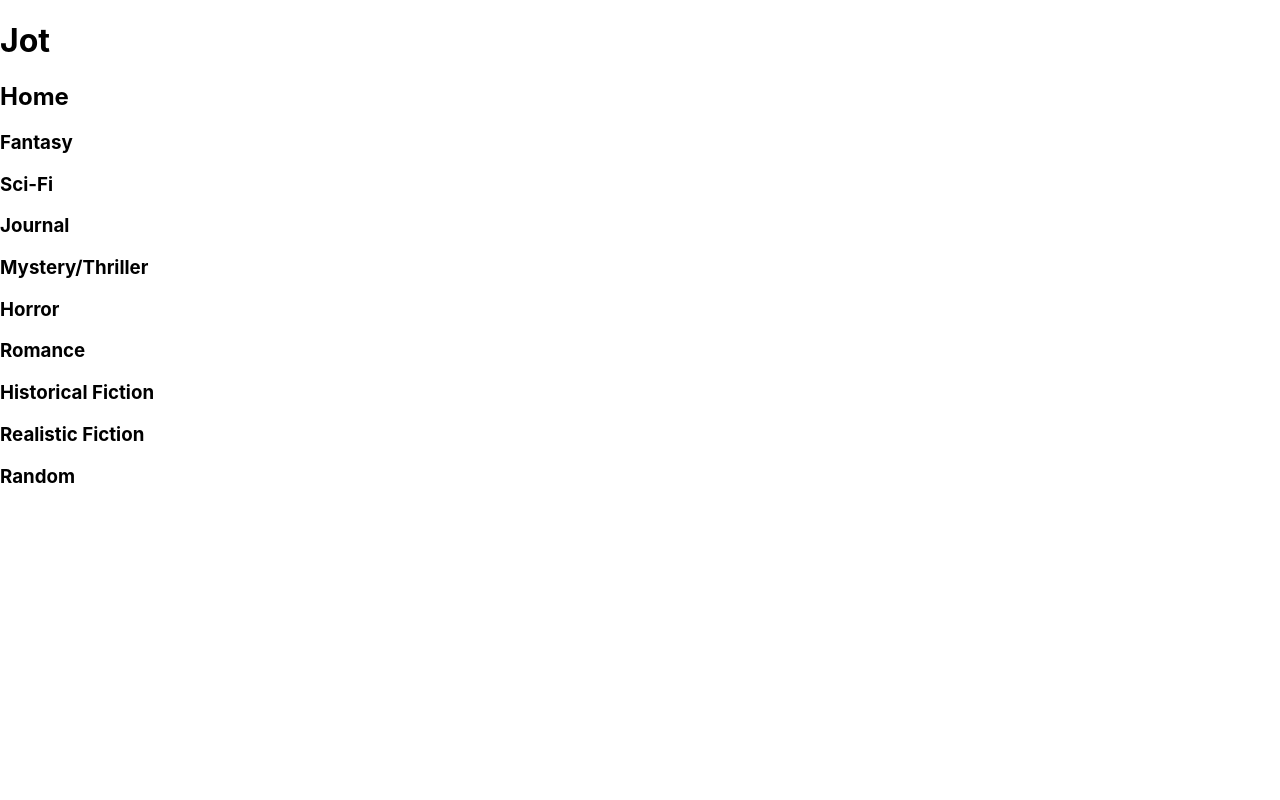
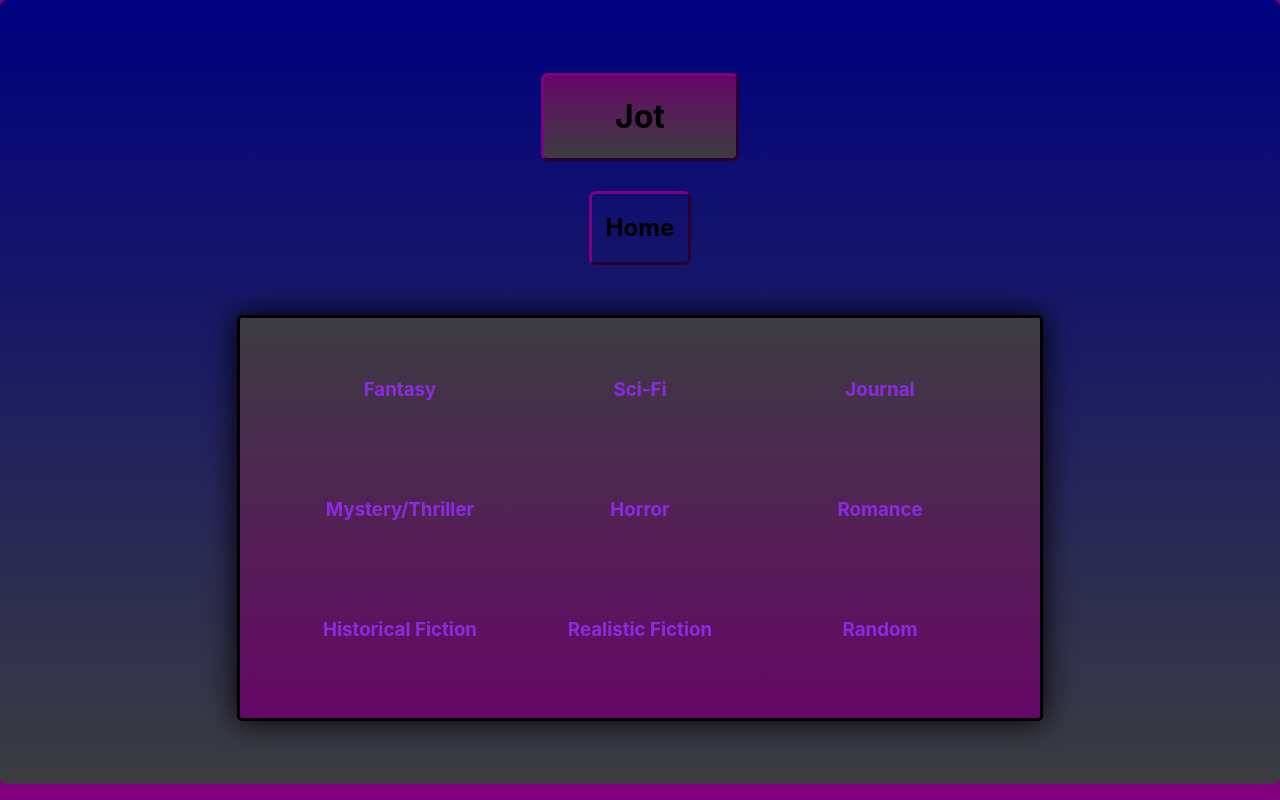
Before and after one commit to T-Miller94/react-fullstack-project-jot, a React (Create React App) app: page / in a window 1280 px wide. Built offline with nearby package versions, Linux system fonts and the light colour scheme.

Commit message:
functionality done; styling continues...

```diff
--- a/src/App.css
+++ b/src/App.css
@@ -1,13 +1,87 @@
+body {
+    background-color: purple;
+}
+
+.home {
+    height: 98vh;
+    display: flex;
+    flex-direction: column;
+    align-items: center;
+    justify-content: center;
+    background-image: linear-gradient(navy, rgb(60, 60, 65));
+    border-radius: 7px;
+}
+
+.titleCard {
+    border-style: outset;
+    border-color: purple;
+    border-radius: 7px;
+    background-image: linear-gradient(rgb(103, 7, 103), rgb(60, 60, 65));
+    width: 12rem;
+    display: flex;
+    justify-content: center;
+    margin-top: 10px;
+}
 .titleCard:hover {
     cursor: pointer;
+    background-image: linear-gradient(rgb(60, 60, 65), rgb(103, 7, 103));
+    box-shadow: 0px 0px 40px goldenrod;
+    border-style: inset;
+    color: goldenrod;
 }
 
+.locationCard {
+    border-style: outset;
+    border-color: purple;
+    border-radius: 7px;
+    width: 6rem;
+    display: flex;
+    justify-content: center;
+    margin-top: 30px;
+}
+.locationCard:hover {
+    cursor: pointer;
+    background-image: linear-gradient(rgb(60, 60, 65), rgb(103, 7, 103));
+    box-shadow: 0px 0px 40px goldenrod;
+    border-style: inset;
+    color: goldenrod;
+}
+
+.genres {
+    height: 400px;
+    width: 800px;
+    display: grid;
+    justify-content: center;
+    align-items: center;
+    grid-template-columns: repeat(3, .3fr);
+    grid-template-rows: repeat(3, .3fr);
+    border-style: solid;
+    border-radius: 5px;
+    margin-top: 50px;
+    background-image: linear-gradient(rgb(60, 60, 65), rgb(103, 7, 103));
+    box-shadow: 0px 0px 30px ;
+}
+.genreItem {
+    margin: auto;
+    margin-top: 60px;
+    color: blueviolet;
+
+}
 .genreItem:hover {
     cursor: pointer;
+    color: rgb(63, 0, 108);
+    text-shadow: 0px 0px 20px yellow;
 }
 
-.locationCard:hover {
-    cursor: pointer;
+
+.thread {
+    display: flex;
+    flex-direction: column;
+    justify-content: center;
+    align-items: center;
+}
+.post {
+    border-style: hidden hidden ridge hidden;
 }
 
 .post:hover {
--- a/src/components/Home.js
+++ b/src/components/Home.js
@@ -6,10 +6,12 @@ import TitleCard from './TitleCard';
 export default class Home extends Component {
     render() {
         return (
-            <div>
+            <div className='home' >
                 <TitleCard goToHome={this.props.goToHome} className="titleCard" />
                 <LocationCard className="locationCard" />
-                <Genres goToThread={this.props.goToThread} genres={this.props.genres} className="genres" />
+                <div className="genres">
+                    <Genres goToThread={this.props.goToThread} genres={this.props.genres} />
+                </div>
             </div>
         )
     }
--- a/src/components/LocationCard.js
+++ b/src/components/LocationCard.js
@@ -11,9 +11,13 @@ export default class LocationCard extends Component {
     render() {
         return (
             this.props.thread ?
-                <h2 className='locationCard' onClick={this.props.returnToThread}>{this.props.thread}</h2>
+                <div className='locationCard' onClick={this.props.returnToThread}>
+                    <h2 className='locationCardText' >{this.props.thread}</h2>
+                </div>
                 :
-                <h2 className='locationCard'>Home</h2>
+                <div className='locationCard'>
+                    <h2 className='locationCardText'>Home</h2>
+                </div>
         )
     }
 }
--- a/src/components/PostButton.js
+++ b/src/components/PostButton.js
@@ -3,7 +3,7 @@ import React, { Component } from 'react'
 export default class PostButton extends Component {
     render() {
         return (
-        <button onClick={this.props.openPopup}>Post</button>
+        <button className='postButton' onClick={this.props.openPopup}>Post</button>
         )
     }
 }
--- a/src/components/PostItem.js
+++ b/src/components/PostItem.js
@@ -9,7 +9,9 @@ export default class PostItem extends Component {
         }
 
         return (
-            <div className='post' onClick={handleSetPost}>{this.props.post.title}</div>
+            <div className='post' onClick={handleSetPost}>
+                <h3>{this.props.post.title}</h3>
+            </div>
         )
     }
 }
--- a/src/components/TitleCard.js
+++ b/src/components/TitleCard.js
@@ -3,7 +3,9 @@ import React, { Component } from 'react'
 export default class TitleCard extends Component {
     render() {
         return (
-        <h1 className='titleCard' onClick={this.props.goToHome} >Jot</h1>
+            <div className='titleCard' onClick={this.props.goToHome}>
+                <h1 className='titleCardText' >Jot</h1>
+            </div>
         )
     }
 }
```
Also changed, not shown: public/img/library.jpg (added), 1 other file (tests, documents, lock files or other folders).
